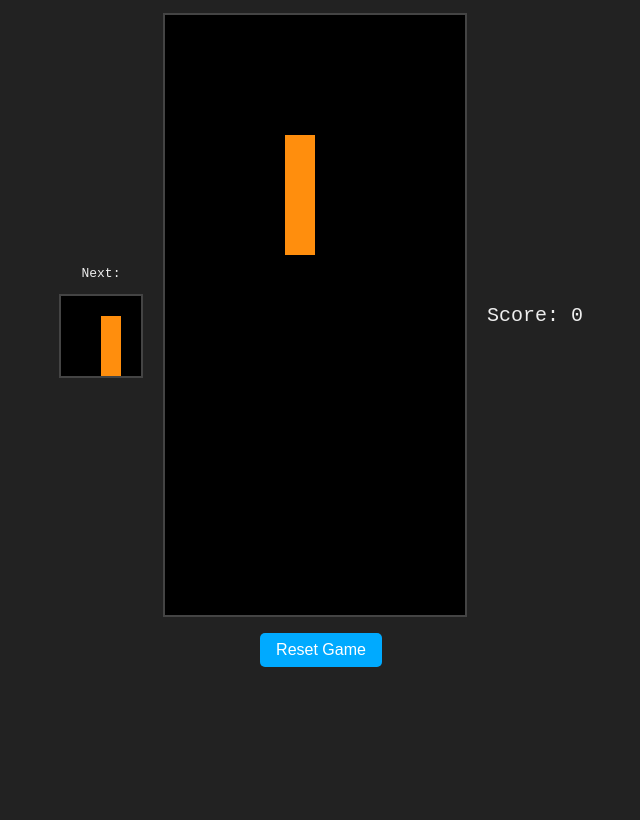
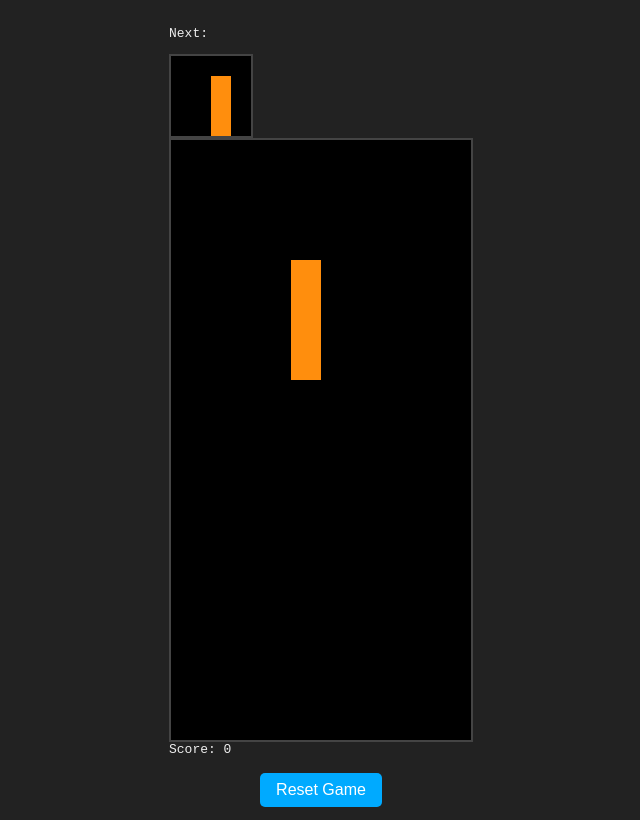
Before and after one commit to fearonc/Catalogue-Bible, a plain HTML site: page tetris/index.html in a window 1280 px wide. Shown: the whole page, without its empty margins (319-959 px from the left). Drawn offline with Linux system fonts and the light colour scheme.

Commit message:
Update index.html

```diff
--- a/tetris/index.html
+++ b/tetris/index.html
@@ -38,24 +38,23 @@
   </style>
 </head>
 <body>
-  <div style="display:flex; align-items:center; gap:20px;">
-    <div id="next-piece-container" style="text-align:center;">
+  <div id="game-container">
+    <div id="next-piece-container">
       <p>Next:</p>
       <canvas id="next-piece" width="80" height="80"></canvas>
     </div>
 
-    <div>
-      <canvas id="tetris" width="300" height="600"></canvas>
-    </div>
+    <canvas id="tetris" width="300" height="600"></canvas>
 
-    <div id="scoreboard" style="font-family: monospace; font-size: 20px; color: #eee;">
+    <div id="scoreboard">
       Score: <span id="score">0</span>
     </div>
   </div>
 
-  <button id="resetBtn" style="margin-top: 1em;">Reset Game</button>
+  <button id="resetBtn">Reset Game</button>
 
   <script src="tetris.js"></script>
 </body>
 
+
 </html>
```
